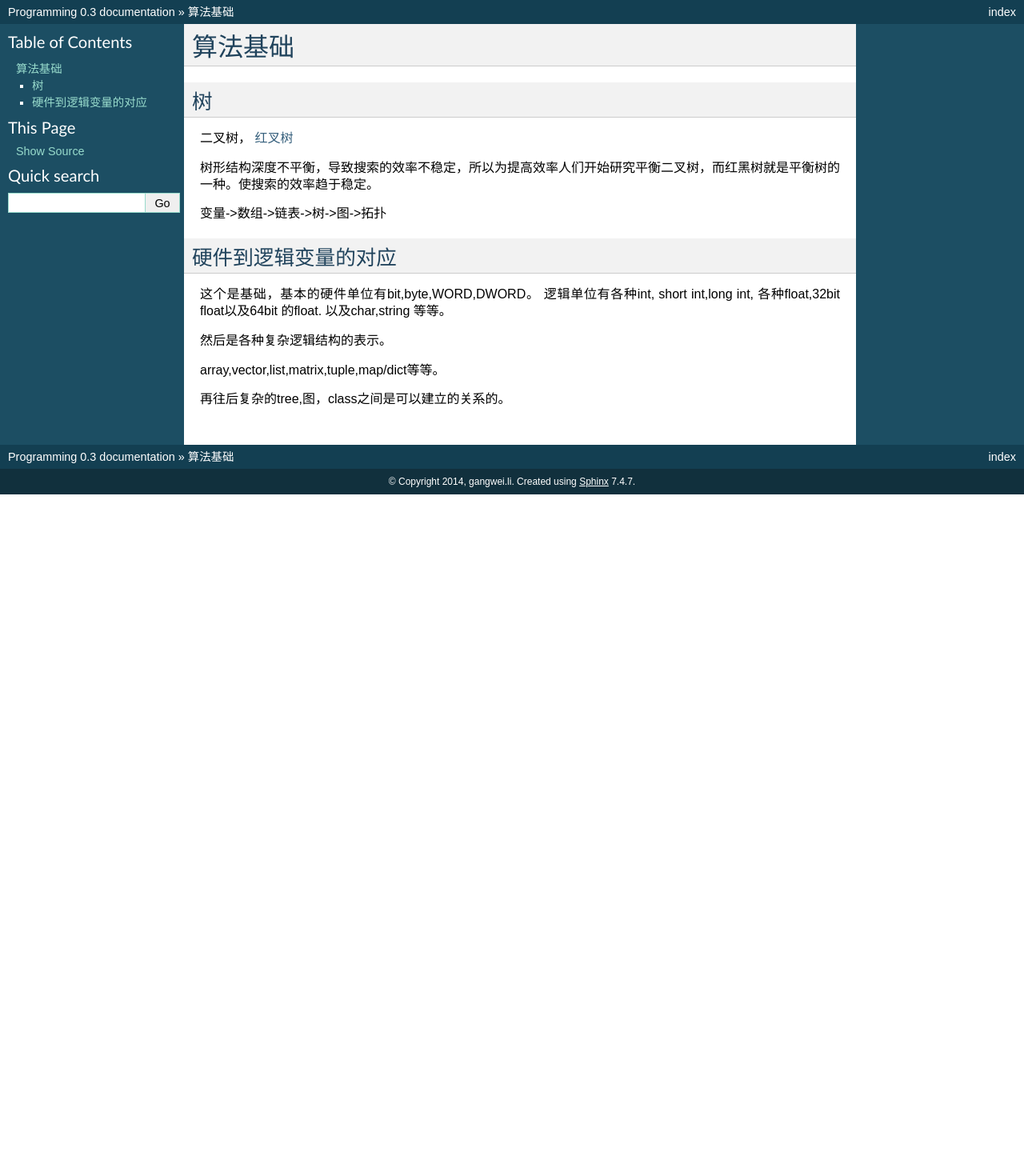
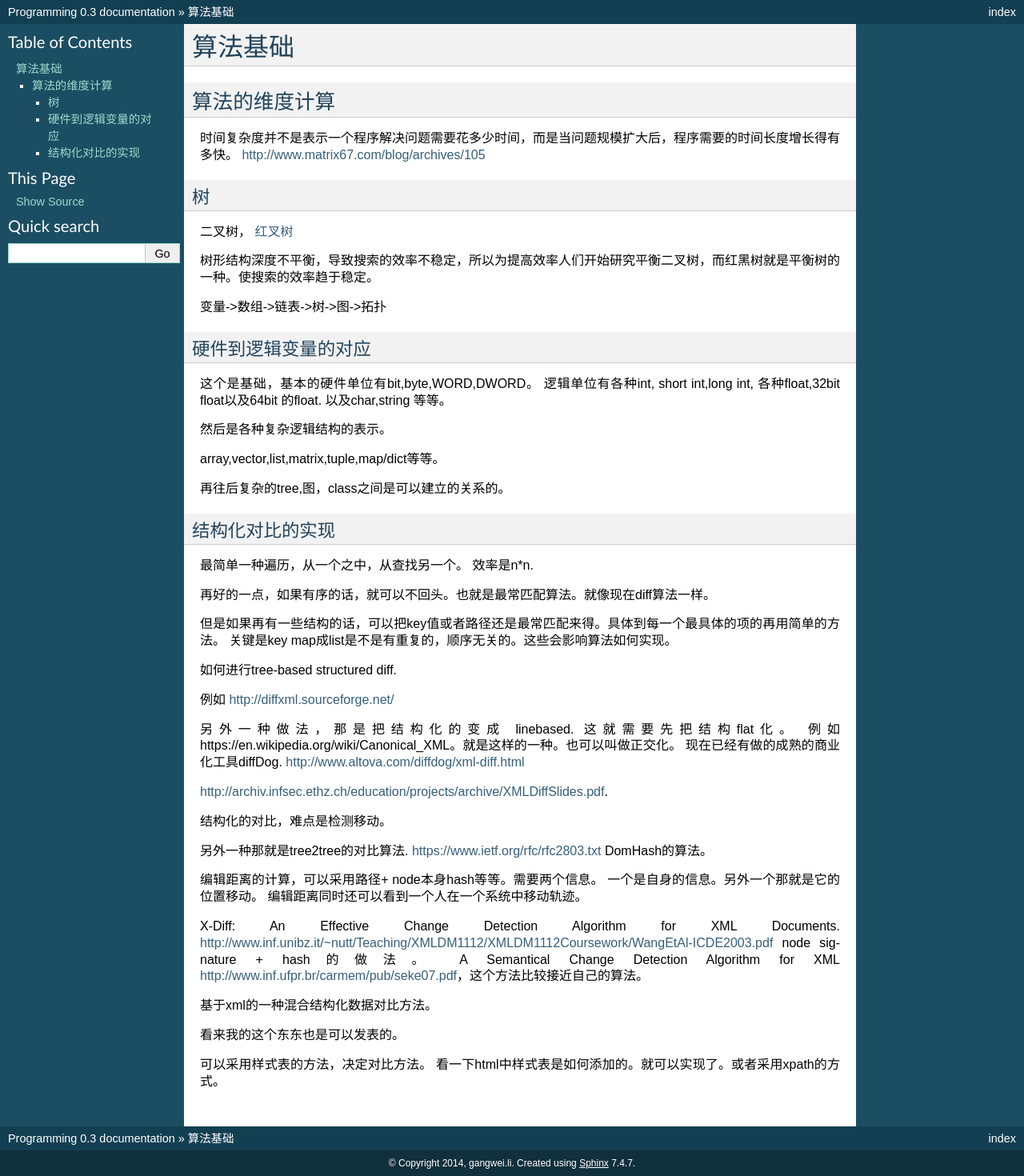
Before and after one commit to gwli/Programming, a Sphinx documentation site: the page built from source/content/Stage_1/Algorithm.rst, in a window 1280 px wide. Shown: the whole page at 80% size. Built offline with Sphinx 7.4.7, drawn with Linux system fonts in a browser that asks for light colours; before the commit the page ends 900 px from its top, so only the background shows below that.

Commit message:
算法的研究

```diff
--- a/source/content/Stage_1/Algorithm.rst
+++ b/source/content/Stage_1/Algorithm.rst
@@ -1,8 +1,10 @@
 算法基础
 ********
 
+算法的维度计算
+--------------
 
-
+时间复杂度并不是表示一个程序解决问题需要花多少时间，而是当问题规模扩大后，程序需要的时间长度增长得有多快。 http://www.matrix67.com/blog/archives/105
 
 树
 ==
@@ -24,3 +26,41 @@
 array,vector,list,matrix,tuple,map/dict等等。
 
 再往后复杂的tree,图，class之间是可以建立的关系的。
+
+
+
+结构化对比的实现
+================
+
+最简单一种遍历，从一个之中，从查找另一个。 效率是n*n.
+
+再好的一点，如果有序的话，就可以不回头。也就是最常匹配算法。就像现在diff算法一样。
+
+但是如果再有一些结构的话，可以把key值或者路径还是最常匹配来得。具体到每一个最具体的项的再用简单的方法。
+关键是key map成list是不是有重复的，顺序无关的。这些会影响算法如何实现。
+
+如何进行tree-based structured diff.
+
+例如 http://diffxml.sourceforge.net/
+
+另外一种做法，那是把结构化的变成 linebased. 这就需要先把结构flat化。 例如https://en.wikipedia.org/wiki/Canonical_XML。就是这样的一种。也可以叫做正交化。
+现在已经有做的成熟的商业化工具diffDog. http://www.altova.com/diffdog/xml-diff.html
+
+http://archiv.infsec.ethz.ch/education/projects/archive/XMLDiffSlides.pdf.
+
+结构化的对比，难点是检测移动。
+
+另外一种那就是tree2tree的对比算法. https://www.ietf.org/rfc/rfc2803.txt
+DomHash的算法。
+
+编辑距离的计算，可以采用路径+ node本身hash等等。需要两个信息。 一个是自身的信息。另外一个那就是它的位置移动。 编辑距离同时还可以看到一个人在一个系统中移动轨迹。
+
+X-Diff: An Effective Change Detection Algorithm for XML Documents. http://www.inf.unibz.it/~nutt/Teaching/XMLDM1112/XMLDM1112Coursework/WangEtAl-ICDE2003.pdf
+node signature + hash的做法。
+A Semantical Change Detection Algorithm for XML http://www.inf.ufpr.br/carmem/pub/seke07.pdf，这个方法比较接近自己的算法。
+
+基于xml的一种混合结构化数据对比方法。
+
+看来我的这个东东也是可以发表的。
+
+可以采用样式表的方法，决定对比方法。 看一下html中样式表是如何添加的。就可以实现了。或者采用xpath的方式。
```
Also changed, not shown: source/content/Stage_1/PerlLanguage.rst (+7 -0 lines).
